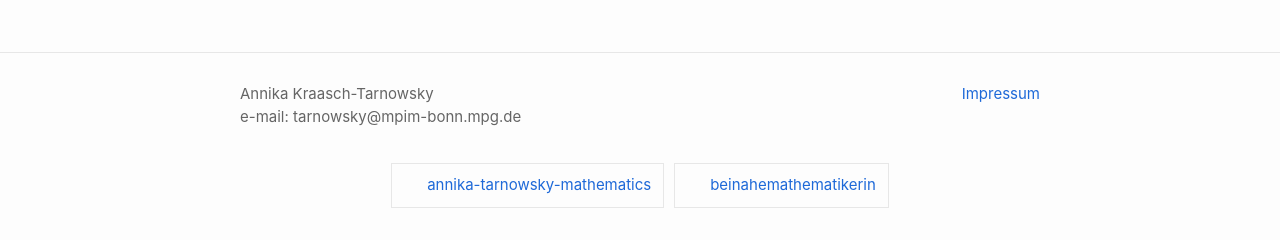
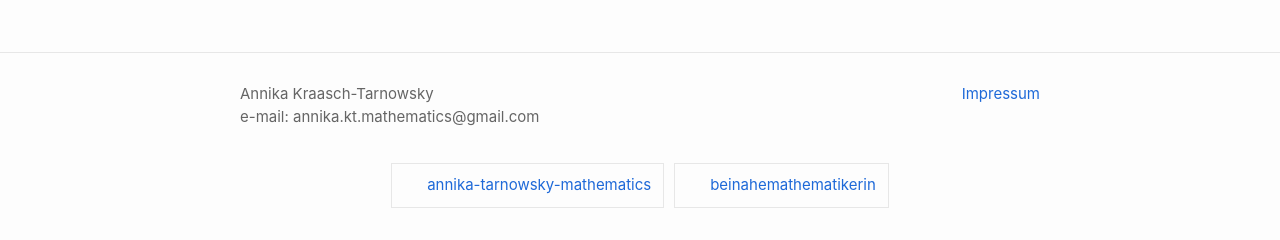
Before and after one commit to AnnikaKT/annikakt.github.io, a Jekyll site: the page built from index.markdown, in a window 1280 px wide. Shown: the part 657-897 px from the top of the page. Built offline with Jekyll 4.4.1, drawn with Linux system fonts in a browser that asks for light colours.

Commit message:
Update email address in configuration file

```diff
--- a/_config.yml
+++ b/_config.yml
@@ -20,7 +20,7 @@
 
 title: Annika Kraasch-Tarnowsky's homepage
 author: Annika Kraasch-Tarnowsky
-email: tarnowsky@mpim-bonn.mpg.de
+email: annika.kt.mathematics@gmail.com
 remark: This website was created and designed using Jekyll, a tool licensed under the open source MIT License. Please treat the content of this site respectfully, as it contains personal information about me.
 description: >- # this means to ignore newlines until "baseurl:"
 baseurl: "" # the subpath of your site, e.g. /blog
```
